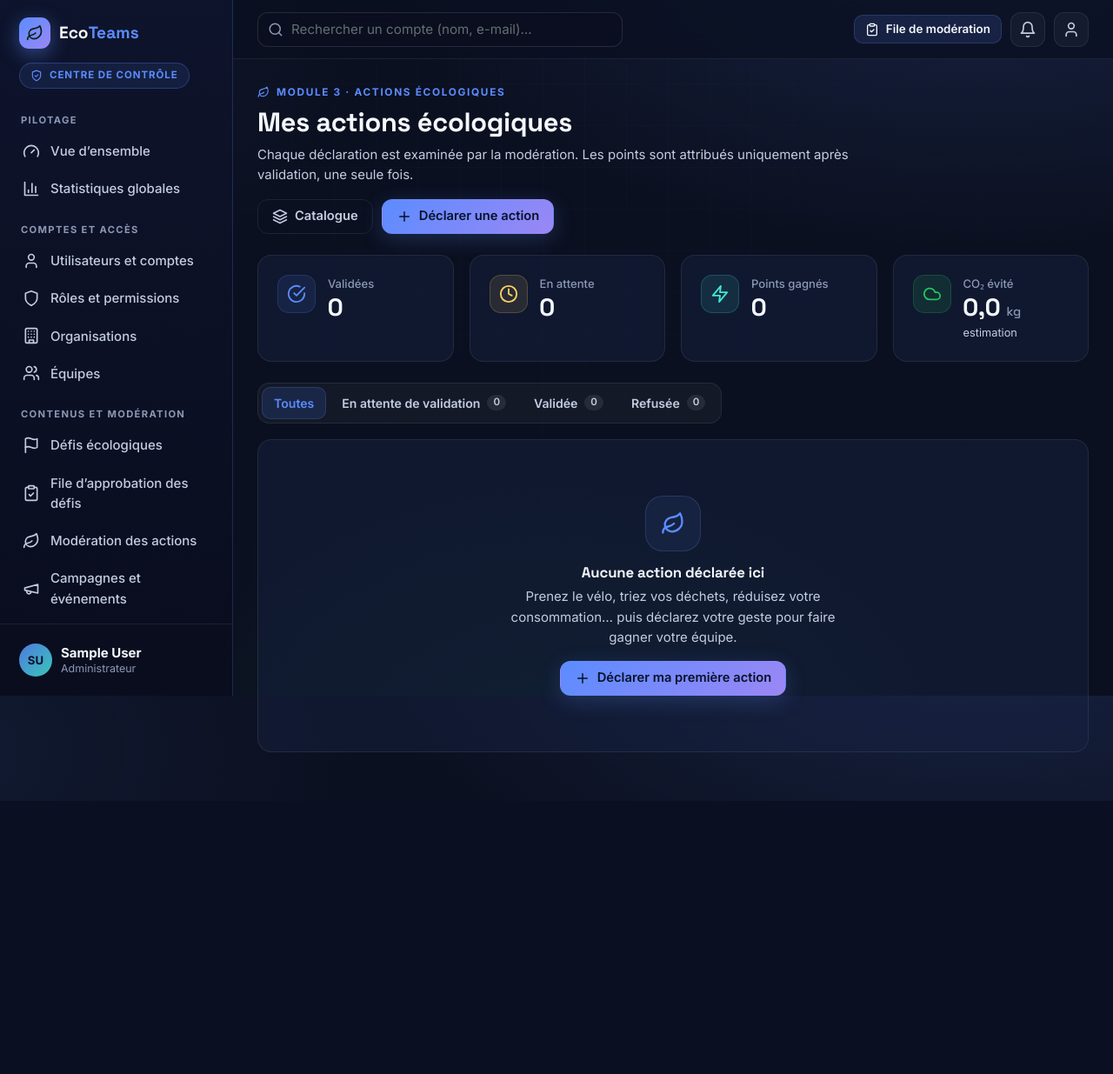
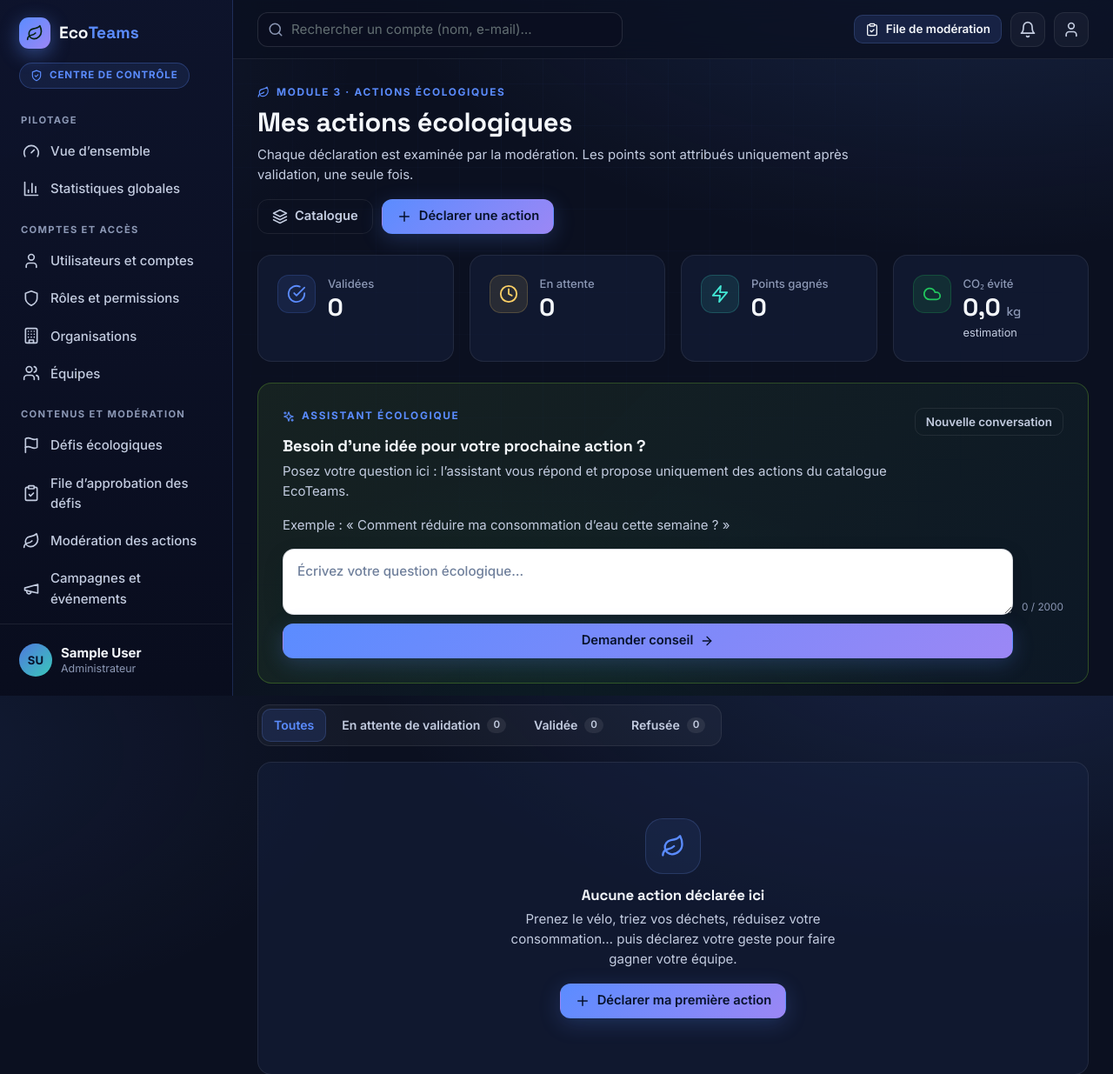
Before and after one commit to slim00077/Pythonproject, a Django app: page /actions/ in a window 1280 px wide. Shown: the top 1235 px of the page at 87% size. Before the commit the page ends 921 px from the top, so only its background shows below. Run offline with Django 5.2, Linux system fonts and the light colour scheme; the visitor is signed in with stand-in values (Sample User, id 1); data that the repository does not hold is empty.

Commit message:
Polish Eco-Assistant interface

```diff
--- a/actions/views.py
+++ b/actions/views.py
@@ -20,6 +20,29 @@
 
 @login_required
 def submission_list(request):
+    assistant_history = request.session.get('ecoassistant_history', [])
+    assistant_error = None
+    if request.method == 'POST' and 'assistant_question' in request.POST:
+        from ecoassistant.services import AssistantError, ask
+
+        question = request.POST.get('assistant_question', '').strip()
+        if request.POST.get('clear_assistant'):
+            request.session.pop('ecoassistant_history', None)
+            assistant_history = []
+        else:
+            try:
+                answer, recommendations = ask(request.user, question, assistant_history)
+                assistant_history.extend([
+                    {'role': 'user', 'content': question},
+                    {'role': 'assistant', 'content': answer,
+                     'recommendations': [
+                         {'name': action.name, 'points': action.points, 'slug': action.slug}
+                         for action in recommendations
+                     ]},
+                ])
+                request.session['ecoassistant_history'] = assistant_history[-10:]
+            except AssistantError as error:
+                assistant_error = str(error)
     status = request.GET.get('status', '')
     submissions = ActionSubmission.objects.filter(user=request.user).select_related('action_type', 'challenge')
     counts = dict(submissions.order_by().values_list('status').annotate(total=Count('pk')))
@@ -32,6 +55,8 @@
     return render(request, 'actions/submission_list.html', {
         'page': page, 'status': status, 'counts': counts, 'totals': totals,
         'statuses': ActionSubmission.Status.choices,
+        'assistant_history': assistant_history,
+        'assistant_error': assistant_error,
     })
 
 
--- a/config/settings.py
+++ b/config/settings.py
@@ -246,7 +246,7 @@
 
 # Gemini is optional: without a key, Eco-Assistant uses catalogue-only fallback advice.
 GEMINI_API_KEY = os.environ.get('GEMINI_API_KEY', '').strip()
-GEMINI_MODEL = os.environ.get('GEMINI_MODEL', 'gemini-3.8-flash').strip()
+GEMINI_MODEL = os.environ.get('GEMINI_MODEL', 'gemini-flash-lite-latest').strip()
 
 
 DEFAULT_AUTO_FIELD = 'django.db.models.BigAutoField'
--- a/static/css/ecoteams.css
+++ b/static/css/ecoteams.css
@@ -1053,6 +1053,29 @@
 .ai-report h4 { margin: 15px 0 5px; font-size: .78rem; text-transform: uppercase; letter-spacing: .06em; color: var(--text-2, #9aa4bd); }
 .list.compact .list-item { padding-block: 5px; font-size: .86rem; }
 
+/* Assistant embedded in Mes actions écologiques */
+.action-assistant-card { width: 100%; min-width: 0; box-sizing: border-box; overflow: hidden; padding: 28px; border-color: rgba(154,255,53,.22); background: linear-gradient(135deg, rgba(154,255,53,.08), rgba(54,215,190,.04)); }
+.action-assistant-head { display: grid; grid-template-columns: minmax(0, 1fr) auto; align-items: start; gap: 18px; min-width: 0; }
+.action-assistant-head > div { min-width: 0; }
+.action-assistant-head h2 { margin: 5px 0 4px; max-width: 100%; font-size: clamp(1rem, 2vw, 1.15rem); line-height: 1.35; overflow-wrap: anywhere; }
+.action-assistant-head .page-sub { margin: 0; }
+.action-assistant-head form { flex: 0 0 auto; }
+.action-assistant-history { display: grid; gap: 9px; max-height: 260px; overflow-y: auto; margin: 18px 0; }
+.action-assistant-message { max-width: 84%; min-width: 0; padding: 10px 13px; border-radius: 12px; font-size: .9rem; overflow-wrap: anywhere; }
+.action-assistant-message p { margin: 3px 0 0; white-space: pre-line; }
+.action-assistant-user { justify-self: end; background: rgba(154,255,53,.15); }
+.action-assistant-assistant { justify-self: start; background: rgba(255,255,255,.06); }
+.action-assistant-message strong { font-size: .72rem; text-transform: uppercase; letter-spacing: .06em; color: var(--text-2, #9aa4bd); }
+.action-assistant-actions { display: flex; flex-wrap: wrap; gap: 7px; margin-top: 9px; }
+.action-assistant-actions a { display: inline-flex; align-items: center; gap: 8px; max-width: 100%; padding: 8px 11px; border-radius: 9px; background: rgba(154,255,53,.14); color: var(--text); text-decoration: none; overflow-wrap: anywhere; }
+.action-assistant-actions b { color: #9aff35; }
+.action-assistant-empty { color: var(--text-2, #9aa4bd); margin: 16px 0; }
+.action-assistant-form { display: grid; grid-template-columns: minmax(0, 1fr) auto; gap: 10px; align-items: end; }
+.action-assistant-form textarea { display: block; width: 100% !important; min-width: 0; min-height: 76px; max-height: 180px; box-sizing: border-box; padding: 14px 16px; resize: vertical; border: 1px solid rgba(20,33,61,.16); border-radius: 13px; background: #fff !important; color: #14213d !important; font: 500 .95rem/1.5 var(--font-body); box-shadow: 0 8px 24px rgba(4,12,35,.12); }
+.action-assistant-form textarea::placeholder { color: #70809c; opacity: 1; }
+.action-assistant-form textarea:focus { outline: none; border-color: #79d92f; box-shadow: 0 0 0 4px rgba(154,255,53,.2), 0 8px 24px rgba(4,12,35,.14); }
+@media (max-width: 720px) { .action-assistant-head { display: block; } .action-assistant-head form { margin-top: 12px; } .action-assistant-form { grid-template-columns: 1fr; } .action-assistant-form button { width: 100%; } .action-assistant-message { max-width: 100%; } }
+
 /* Eco-Assistant conversation */
 .eco-chat-card { max-width: 980px; margin: 0 auto; padding: 0; overflow: hidden; }
 .eco-chat-intro { display: flex; gap: 14px; align-items: flex-start; padding: 22px 26px; background: linear-gradient(135deg, rgba(146,255,53,.12), rgba(54,215,190,.08)); border-bottom: 1px solid var(--line, rgba(255,255,255,.1)); }
--- a/templates/actions/submission_list.html
+++ b/templates/actions/submission_list.html
@@ -19,6 +19,17 @@
   <div class="card stat"><span class="stat-icon cyan">{% icon 'zap' 22 %}</span><div><div class="stat-label">Points gagnés</div><div class="stat-value">{{ totals.points|intcomma }}</div></div></div>
   <div class="card stat"><span class="stat-icon emerald">{% icon 'cloud' 22 %}</span><div><div class="stat-label">CO₂ évité</div><div class="stat-value">{{ totals.co2|default:0|floatformat:1 }} <small>kg</small></div><div class="stat-hint">estimation</div></div></div>
 </div>
+<section class="card action-assistant-card mb-3">
+  <div class="action-assistant-head">
+    <div><span class="eyebrow">{% icon 'sparkles' 14 %} Assistant écologique</span><h2>Besoin d’une idée pour votre prochaine action ?</h2><p class="page-sub">Posez votre question ici : l’assistant vous répond et propose uniquement des actions du catalogue EcoTeams.</p></div>
+    <form method="post">{% csrf_token %}<input type="hidden" name="assistant_question" value=""><button class="btn btn-ghost btn-sm" type="submit" name="clear_assistant" value="1">Nouvelle conversation</button></form>
+  </div>
+  {% if assistant_history %}<div class="action-assistant-history">
+    {% for message in assistant_history %}<div class="action-assistant-message action-assistant-{{ message.role }}"><strong>{% if message.role == 'user' %}Vous{% else %}Eco-Assistant{% endif %}</strong><p>{{ message.content }}</p>{% if message.recommendations %}<div class="action-assistant-actions">{% for action in message.recommendations %}<a href="{% url 'actions:create' %}?type={{ action.slug }}">{{ action.name }} <b>+{{ action.points }} pts</b></a>{% endfor %}</div>{% endif %}</div>{% endfor %}
+  </div>{% else %}<p class="action-assistant-empty">Exemple : « Comment réduire ma consommation d’eau cette semaine ? »</p>{% endif %}
+  <form method="post" class="action-assistant-form">{% csrf_token %}<label class="sr-only" for="assistant-question">Votre question</label><textarea id="assistant-question" name="assistant_question" rows="2" maxlength="2000" placeholder="Écrivez votre question écologique…" required></textarea><button class="btn btn-primary" type="submit">Demander conseil {% icon 'arrow-right' 16 %}</button></form>
+  {% if assistant_error %}<p class="form-error">{{ assistant_error }}</p>{% endif %}
+</section>
 <nav class="tabs" aria-label="Filtrer par statut">
   <a class="tab {% if not status %}active{% endif %}" href="{% url 'actions:list' %}">Toutes</a>
   {% for value, label in statuses %}
--- a/templates/base.html
+++ b/templates/base.html
@@ -11,7 +11,7 @@
   <link rel="preconnect" href="https://fonts.googleapis.com">
   <link rel="preconnect" href="https://fonts.gstatic.com" crossorigin>
   <link rel="stylesheet" href="https://fonts.googleapis.com/css2?family=Inter:wght@400;500;600;700&family=Space+Grotesk:wght@500;600;700&display=swap" media="print" onload="this.media='all'">
-  <link rel="stylesheet" href="{% static 'css/ecoteams.css' %}">
+  <link rel="stylesheet" href="{% static 'css/ecoteams.css' %}?v=20261026-assistant-layout">
   {% block head %}{% endblock %}
 </head>
 <body class="{% block body_class %}{% endblock %}">
--- a/templates/partials/sidebar_association.html
+++ b/templates/partials/sidebar_association.html
@@ -23,7 +23,6 @@
 {% endif %}
 
 <div class="nav-label">Explorer</div>
-<a class="nav-link {% if ns == 'ecoassistant' %}active{% endif %}" href="{% url 'ecoassistant:chat' %}">{% icon 'leaf' %} Eco-Assistant</a>
 <a class="nav-link {% if ns == 'community' %}active{% endif %}" href="{% url 'community:list' %}">{% icon 'search' %} Événements publics</a>
 <a class="nav-link {% if ns == 'analytics' and url_name == 'leaderboard' %}active{% endif %}" href="{% url 'analytics:leaderboard' %}">{% icon 'trophy' %} Classement</a>
 <a class="nav-link {% if ns == 'accounts' and url_name|slice:':7' == 'profile' %}active{% endif %}" href="{% url 'accounts:profile' %}">{% icon 'user' %} Mon profil</a>
--- a/templates/partials/sidebar_employee.html
+++ b/templates/partials/sidebar_employee.html
@@ -14,7 +14,6 @@
 <a class="nav-link {% if ns == 'analytics' and url_name == 'leaderboard' %}active{% endif %}" href="{% url 'analytics:leaderboard' %}{% if nav.has_org %}?scope=org{% endif %}">{% icon 'trophy' %} Classement des équipes</a>
 
 <div class="nav-label">Ma contribution</div>
-<a class="nav-link {% if ns == 'ecoassistant' %}active{% endif %}" href="{% url 'ecoassistant:chat' %}">{% icon 'leaf' %} Eco-Assistant</a>
 <a class="nav-link {% if ns == 'actions' %}active{% endif %}" href="{% url 'actions:create' %}">{% icon 'plus' %} Déclarer une action</a>
 <a class="nav-link {% if ns == 'gamification' and url_name == 'achievements' %}active{% endif %}" href="{% url 'gamification:achievements' %}">{% icon 'award' %} Mes réussites</a>
 <a class="nav-link {% if ns == 'accounts' and url_name|slice:':7' == 'profile' %}active{% endif %}" href="{% url 'accounts:profile' %}">{% icon 'user' %} Mon profil</a>
--- a/templates/partials/sidebar_student.html
+++ b/templates/partials/sidebar_student.html
@@ -12,7 +12,6 @@
 <a class="nav-link {% if ns == 'community' %}active{% endif %}" href="{% url 'community:list' %}">{% icon 'calendar' %} Événements</a>
 
 <div class="nav-label">Mes engagements</div>
-<a class="nav-link {% if ns == 'ecoassistant' %}active{% endif %}" href="{% url 'ecoassistant:chat' %}">{% icon 'leaf' %} Eco-Assistant</a>
 <a class="nav-link {% if ns == 'actions' %}active{% endif %}" href="{% url 'actions:list' %}">{% icon 'leaf' %} Mes actions écologiques</a>
 <a class="nav-link {% if ns == 'goals' %}active{% endif %}" href="{% url 'goals:list' %}">{% icon 'target' %} Mes objectifs</a>
 <a class="nav-link {% if ns == 'gamification' and url_name == 'achievements' %}active{% endif %}" href="{% url 'gamification:achievements' %}">{% icon 'award' %} Points et badges</a>
```
Also changed, not shown: ecoassistant/services.py (+15 -1 lines), 1 other file.
